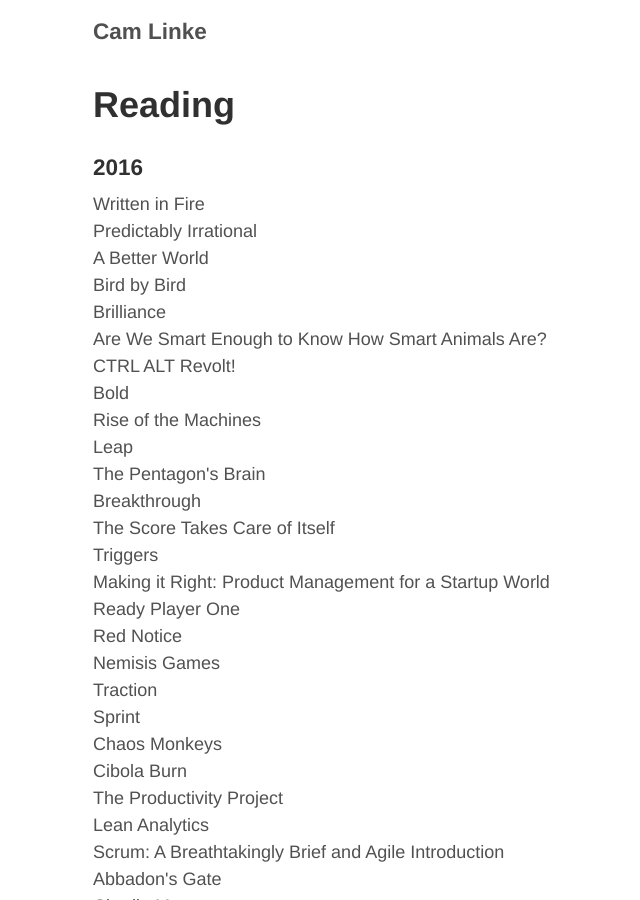
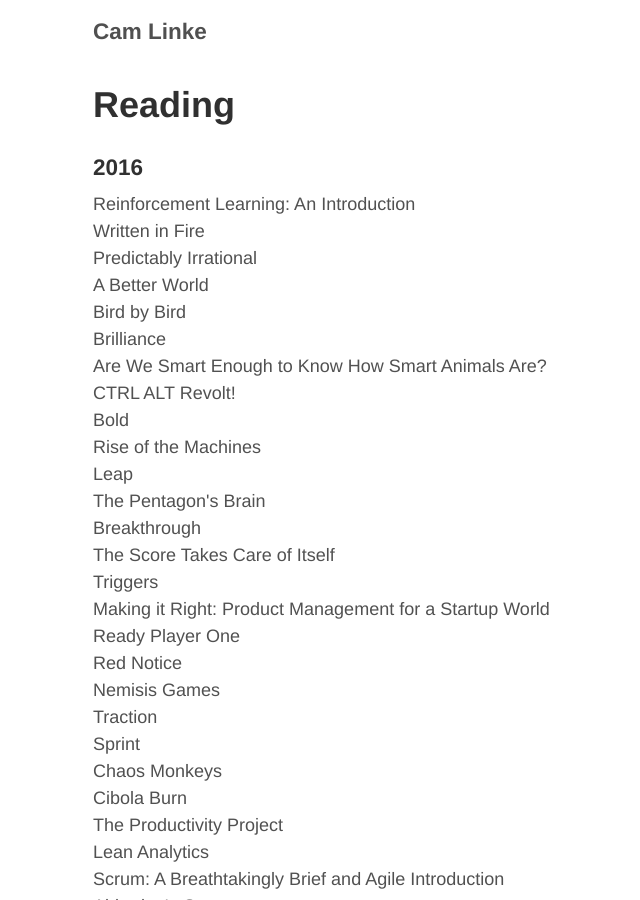
Before and after one commit to camlinke/camlinke.github.io, a Jekyll site: the page built from reading.md, in a window 1280 px wide and 900 px high. Shown: the whole window, without its empty margins (232-872 px from the left). Built offline with Jekyll 4.4.1, drawn with Linux system fonts in a browser that asks for light colours; nearby versions of some CDN libraries.

Commit message:
updated reading

```diff
--- a/reading.md
+++ b/reading.md
@@ -5,6 +5,7 @@
 
 <h3>2016</h3>
 <ul class="frontpage-list">
+    <li>Reinforcement Learning: An Introduction</li>
     <li>Written in Fire</li>
     <li>Predictably Irrational</li>
     <li>A Better World</li>
```
